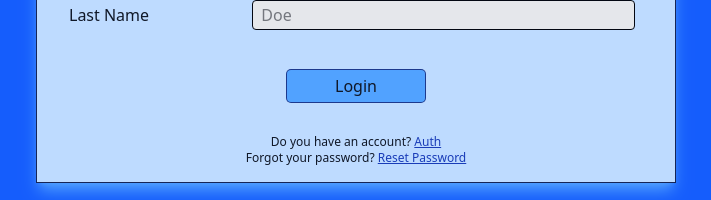
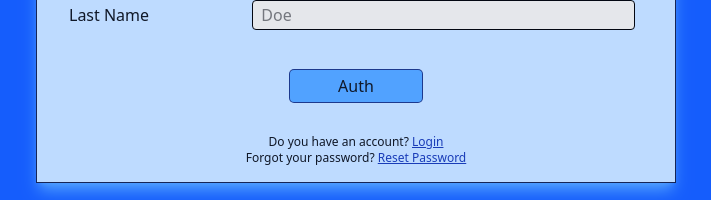
Before and after one commit to MihaiS-git/JobMatcher-client, a React app: page /register in a window 1280 px wide. Shown: the part 462-662 px from the top of the page, without its empty margins (284-995 px from the left). Built offline with nearby package versions, Linux system fonts and the light colour scheme; no server answers; the HTML template or start-up script is replaced by a standard one.

Commit message:
fix button and links names

```diff
--- a/src/pages/auth/RegistrationPage.tsx
+++ b/src/pages/auth/RegistrationPage.tsx
@@ -39,7 +39,9 @@ const RegistrationPage = () => {
             htmlFor="confirmPassword"
             className="font-light text-sm xl:text-base px-4 w-full flex flex-row items-center justify-between"
           >
-            Confirm<br/>Password
+            Confirm
+            <br />
+            Password
             <input
               id="confirmPassword"
               type="password"
@@ -48,7 +50,7 @@ const RegistrationPage = () => {
               placeholder="Confirm password..."
             />
           </label>
-                    <label
+          <label
             htmlFor="firstName"
             className="font-light text-sm xl:text-base px-4 w-full flex flex-row items-center justify-between"
           >
@@ -61,7 +63,7 @@ const RegistrationPage = () => {
               placeholder="John"
             />
           </label>
-                              <label
+          <label
             htmlFor="lastName"
             className="font-light text-sm xl:text-base px-4 w-full flex flex-row items-center justify-between"
           >
@@ -80,19 +82,25 @@ const RegistrationPage = () => {
               type="submit"
               className="bg-blue-400 hover:bg-blue-600 dark:bg-blue-600 dark:hover:bg-blue-400 hover:text-blue-200 dark:hover:text-blue-950 px-12 py-1 rounded-sm ring-1 ring-blue-900 text-sm xl:text-base"
             >
-              Login
+              Auth
             </button>
           </div>
           <div className="flex flex-col items-center justify-center">
             <p className="text-xs font-extralight">
               Do you have an account?{" "}
-              <Link to="/auth" className="text-blue-800 underline dark:text-blue-100 hover:text-red-600">
-                Auth
+              <Link
+                to="/auth"
+                className="text-blue-800 underline dark:text-blue-100 hover:text-red-600"
+              >
+                Login
               </Link>
             </p>
             <p className="text-xs font-extralight">
               Forgot your password?{" "}
-              <Link to="/reset-password" className="text-blue-800 underline dark:text-blue-100 hover:text-red-600">
+              <Link
+                to="/reset-password"
+                className="text-blue-800 underline dark:text-blue-100 hover:text-red-600"
+              >
                 Reset Password
               </Link>
             </p>
```
